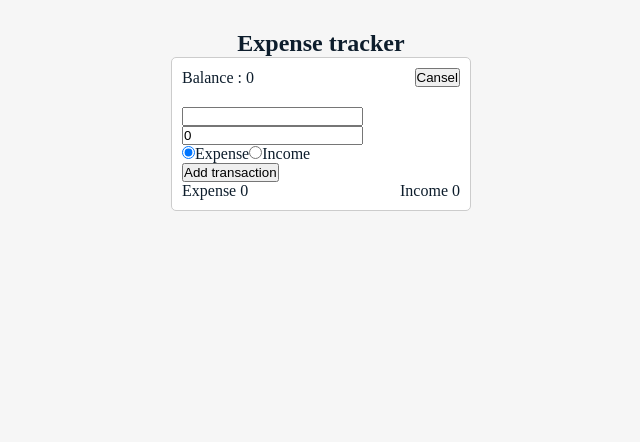
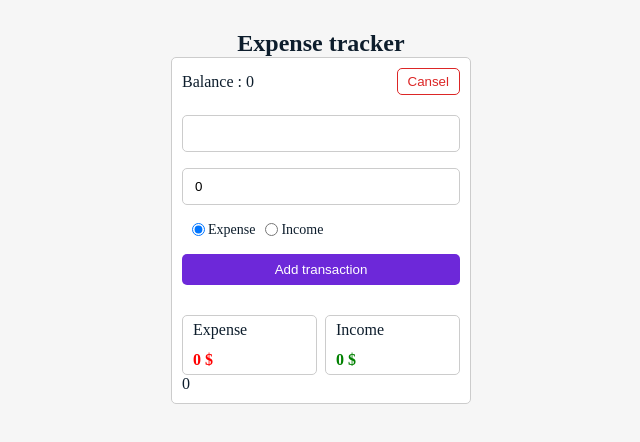
Before and after one commit to mehrnazpishyar/Expense-tracker, a React (Vite) app in the folder expense-tracker/: page / in a window 1280 px wide. Both pictures are taken after a click on the button "Add". Shown: the top 442 px of the page, without its empty margins (319-959 px from the left). Built offline with nearby package versions, Linux system fonts and the light colour scheme.

Commit message:
add styles

```diff
--- a/expense-tracker/src/App.css
+++ b/expense-tracker/src/App.css
@@ -32,3 +32,82 @@
   justify-content: space-between;
   align-items: center;
 }
+
+.expenseBox {
+  width: 135px;
+  display: flex;
+  flex-direction: column;
+  justify-content: space-between;
+  border-radius: 5px;
+  align-items: flex-start;
+  padding: 5px 10px;
+  border: 1px solid #ccc;
+  height: 60px;
+}
+.expenseBox span {
+  font-weight: bold;
+}
+
+.btn {
+  outline: none;
+  padding: 5px 10px;
+  background-color: #ede9fe;
+  color: #6d28d9;
+  border-radius: 5px;
+  border: 1px solid #6d28d9;
+}
+
+.primary {
+  color: #fff;
+  background-color: #6d28d9;
+  border: none;
+  padding: 8px 10px;
+}
+
+.cancel {
+  background-color: #fff;
+  color: #DC2626;
+  border: 1px solid #DC2626;
+}
+
+form{
+  display: flex;
+  flex-direction: column;
+  min-height: 170px;
+  justify-content: space-between;
+  margin-bottom: 30px;
+}
+
+input {
+  border: 1px solid #ccc;
+  padding: 10px 12px;
+  outline: none;
+  border-radius: 5px;
+}
+
+input[type="radio"] {
+  margin-left: 10px;
+}
+
+.radioBox {
+  display: flex;
+  justify-content: flex-start;
+  align-items: center;
+  font-size: 14px;
+}
+
+.radioBox label {
+  margin-left: 3px;
+  font-size: 14px;
+}
+
+.transaction {
+  border-radius: 5px;
+  background-color: #f4f4f4;
+  padding: 10px;
+  margin-top: 15px;
+  font-weight: bold;
+display: flex;
+justify-content: space-between;
+border-right: 4px solid green;
+}
--- a/expense-tracker/src/components/OverViewComponent.jsx
+++ b/expense-tracker/src/components/OverViewComponent.jsx
@@ -1,20 +1,27 @@
 import React, { useState } from "react";
 import TransactionForm from "./TransactionForm";
 
-const OverViewComponent = ({ income, expense,addTransaction }) => {
+const OverViewComponent = ({ income, expense, addTransaction }) => {
   const [isShow, setIsShow] = useState(false);
   return (
     <div>
       <div className="topSection">
         <p> Balance : {income - expense}</p>
-        <button onClick={() => setIsShow((prevState) => !prevState)}>
+        <button
+          className={`btn ${isShow && "cancel"}`}
+          onClick={() => setIsShow((prevState) => !prevState)}
+        >
           {isShow ? "Cansel" : "Add"}
         </button>
       </div>
-      {isShow && <TransactionForm addTransaction={addTransaction} />}
+      {isShow && <TransactionForm addTransaction={addTransaction} setIsShow={setIsShow} />}
       <div className="resultSection">
-        <div>Expense {expense}</div>
-        <div>Income {income}</div>
+        <div className="expenseBox">
+          Expense <span style={{ color: "red" }}>{expense} $</span>
+        </div>
+        <div className="expenseBox">
+          Income <span style={{ color: "green" }}>{income} $</span>{" "}
+        </div>
       </div>
     </div>
   );
--- a/expense-tracker/src/components/TransActionComponent.jsx
+++ b/expense-tracker/src/components/TransActionComponent.jsx
@@ -1,13 +1,19 @@
-import React from 'react'
+import React from "react";
 
-const TransActionComponent = ({transaction}) => {
+const TransActionComponent = ({ transaction }) => {
   return (
-   <section>
- {transaction.map((t)=> {
-  return <div key={t.id}>{t.desc}</div>
- })}
-   </section>
-  )
-}
+    <section>
+      {transaction.length &&
+        transaction.map((t) => {
+          return (
+            <div className="transaction" key={t.id} style={{borderRight: t.type === "expense" && "4px solid red"}}>
+              <span>{t.desc}</span>
+              <span>$ {t.amount}</span>
+            </div>
+          );
+        })}
+    </section>
+  );
+};
 
-export default TransActionComponent
+export default TransActionComponent;
--- a/expense-tracker/src/components/TransactionForm.jsx
+++ b/expense-tracker/src/components/TransactionForm.jsx
@@ -1,6 +1,6 @@
 import React, { useState } from "react";
 
-const TransactionForm = ({addTransaction}) => {
+const TransactionForm = ({ addTransaction,setIsShow }) => {
   const [formValues, setFormValues] = useState({
     type: "expense",
     amount: 0,
@@ -8,37 +8,52 @@
   });
 
   const changeHandler = (e) => {
-    setFormValues({...formValues, [e.target.name]:e.target.value})
-  }
+    setFormValues({ ...formValues, [e.target.name]: e.target.value });
+  };
 
   const submitHandler = (e) => {
     e.preventDefault();
-    addTransaction(formValues)
-  }
+    addTransaction(formValues);
+    setIsShow(false)
+  };
 
   return (
     <form onSubmit={submitHandler}>
-      <input type="text" name="desc" onChange={changeHandler} value={formValues.desc}/>
-      <input type="number" name="amount" onChange={changeHandler}  value={formValues.amount}/>
-      <div>
+      <input
+        type="text"
+        name="desc"
+        onChange={changeHandler}
+        value={formValues.desc}
+      />
+      <input
+        type="number"
+        name="amount"
+        onChange={changeHandler}
+        value={formValues.amount}
+      />
+      <div className="radioBox">
         <input
           type="radio"
           checked={formValues.type === "expense"}
           value="expense"
           name="type"
           onChange={changeHandler}
+          id="expense"
         />
-        <label>Expense</label>
+        <label htmlFor="expense">Expense</label>
         <input
           type="radio"
           checked={formValues.type === "income"}
           value="income"
           name="type"
           onChange={changeHandler}
+          id="income"
         />
-        <label>Income</label>
+        <label htmlFor="income">Income</label>
       </div>
-      <button type="submit">Add transaction</button>
+      <button className="btn primary" type="submit">
+        Add transaction
+      </button>
     </form>
   );
 };
```
